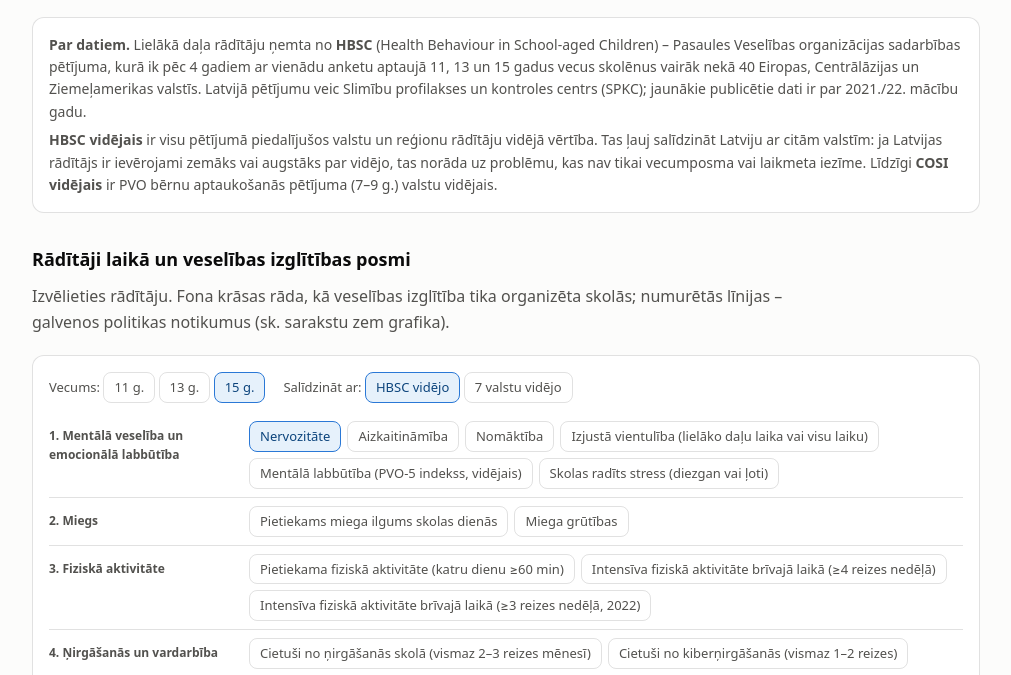
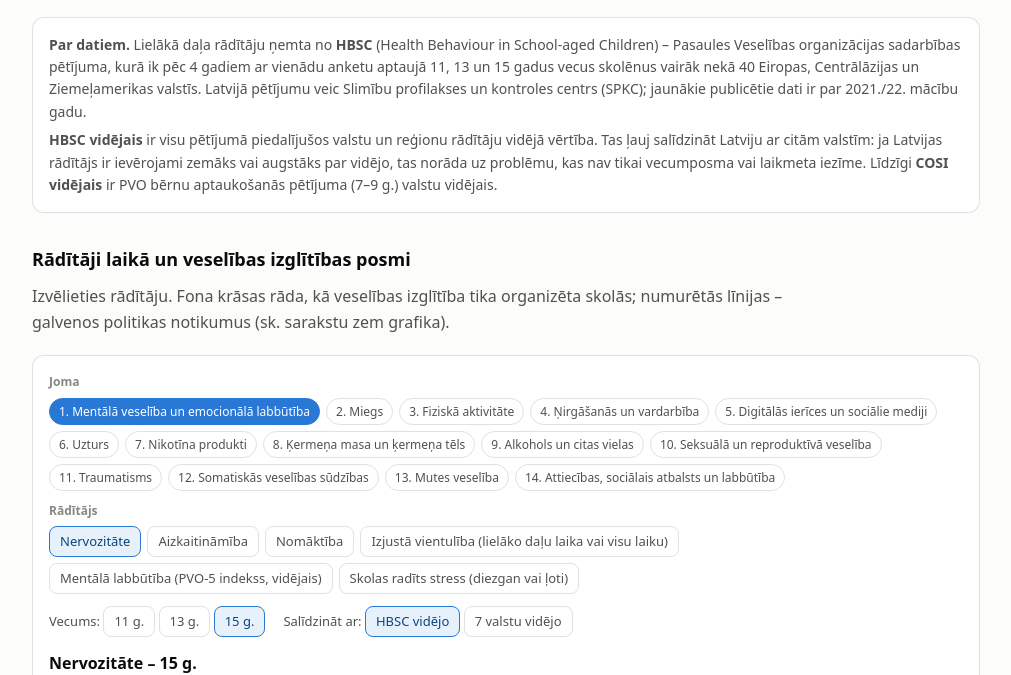
Before and after one commit to e-vanags/veseliba, a plain HTML site: page index.html in a window 1280 px wide. Shown: the part 125-800 px from the top of the page, without its empty margins (134-1145 px from the left). Drawn offline with nearby package versions, Linux system fonts and the light colour scheme.

Commit message:
Lietojamība: divu līmeņu izvēle (joma → rādītājs), grafika virsraksts, saite uz konkrētu rādītāju
Co-Authored-By: Claude Opus 5.5 <noreply@anthropic.com>

```diff
--- a/index.html
+++ b/index.html
@@ -22,6 +22,11 @@ h1{font-size:26px;font-weight:600;margin:0 0 6px;line-height:1.25}
 h2{font-size:18px;font-weight:600;margin:32px 0 10px}
 p.lead{color:var(--ink2);margin:0 0 20px;max-width:780px}
 .card{background:var(--surface);border:1px solid var(--border);border-radius:12px;padding:16px}
+.lbl{font-size:12px;font-weight:600;color:var(--muted);margin-bottom:6px;text-transform:none}
+.gp{display:flex;flex-wrap:wrap;gap:6px}
+.dom{font:inherit;font-size:12px;padding:3px 9px;border:1px solid var(--border);border-radius:999px;background:transparent;color:var(--ink2);cursor:pointer}
+.dom:hover{border-color:var(--accent)}
+.dom.on{background:var(--accent);color:#fff;border-color:var(--accent)}
 .grp{display:grid;grid-template-columns:190px 1fr;gap:10px;align-items:start;padding:8px 0;border-bottom:1px solid var(--border)}
 .grp:last-child{border-bottom:0}
 .grp .gl{font-size:12px;font-weight:600;color:var(--ink2);padding-top:5px}
@@ -72,11 +77,15 @@ table.t th{font-weight:600;color:var(--ink2);font-size:13px}
 <h2>Rādītāji laikā un veselības izglītības posmi</h2>
 <p class="lead">Izvēlieties rādītāju. Fona krāsas rāda, kā veselības izglītība tika organizēta skolās; numurētās līnijas – galvenos politikas notikumus (sk. sarakstu zem grafika).</p>
 <div class="card">
-  <div id="ctl" style="display:flex;flex-wrap:wrap;gap:18px;align-items:center;margin:0 0 10px;font-size:13px;color:var(--ink2)">
+  <div class="lbl">Joma</div>
+  <div id="doms" class="gp"></div>
+  <div class="lbl" style="margin-top:10px">Rādītājs</div>
+  <div id="pills" class="gp"></div>
+  <div id="ctl" style="display:flex;flex-wrap:wrap;gap:18px;align-items:center;margin:12px 0 4px;font-size:13px;color:var(--ink2)">
     <span>Vecums: <button class="pill" data-age="11" onclick="setAge(11)">11 g.</button> <button class="pill" data-age="13" onclick="setAge(13)">13 g.</button> <button class="pill" data-age="15" onclick="setAge(15)">15 g.</button></span>
     <span>Salīdzināt ar: <button class="pill" data-cmp="HBSC_avg" onclick="setCmp('HBSC_avg')">HBSC vidējo</button> <button class="pill" data-cmp="vid7" onclick="setCmp('vid7')">7 valstu vidējo</button></span>
   </div>
-  <div id="pills"></div>
+  <h3 id="ctitle" style="font-size:16px;font-weight:600;margin:14px 0 2px"></h3>
   <div class="legend" id="legend"></div>
   <div class="chartbox"><canvas id="c" role="img" aria-label="Izvēlētā rādītāja laika rinda ar veselības izglītības posmiem un politikas notikumiem">Bērnu un pusaudžu veselības rādītāji Latvijā.</canvas></div>
   <div class="bands">
@@ -212,7 +221,10 @@ function ctl(){document.querySelectorAll('[data-age]').forEach(b=>b.classList.to
 function setAge(a){AGE=a;draw(cur)}
 function setCmp(c){CMP=c;draw(cur)}
 function draw(i){
-  cur=i;
+  cur=i;if(V[i].j!==DOM)DOM=V[i].j;renderDoms();renderPills();
+  const a=V[i].code?(V[i].o.ages.includes(AGE)?AGE:V[i].o.ages[V[i].o.ages.length-1]):null;
+  document.getElementById('ctitle').textContent=V[i].k+(a?' – '+a+' g.':'');
+  try{history.replaceState(null,'','#'+encodeURIComponent((V[i].code||'r'+i))+(V[i].code?'&v='+AGE+'&s='+CMP:''))}catch(e){}
   document.querySelectorAll('.pill[data-i]').forEach(p=>{const on=+p.dataset.i===i;p.classList.toggle('on',on);p.setAttribute('aria-pressed',on)});
   ctl();
   document.getElementById('legend').innerHTML=series(V[i]).map(({l,c,d})=>`<span><span style="width:16px;height:0;border-top:2px ${d?'dashed':'solid'} ${c}"></span>${l}</span>`).join('');
@@ -222,9 +234,13 @@ function draw(i){
   const tick=css('--muted'),grid=css('--grid');
   chart=new Chart(document.getElementById('c'),{type:'line',data:{datasets:ds(i)},plugins:[bands],options:{responsive:true,maintainAspectRatio:false,animation:{duration:300},interaction:{mode:'nearest',intersect:false},plugins:{legend:{display:false},tooltip:{callbacks:{title:t=>String(t[0].parsed.x),label:t=>t.dataset.label+': '+t.parsed.y}}},scales:{x:{type:'linear',min:1995,max:2027,ticks:{stepSize:5,color:tick,callback:v=>String(v)},grid:{display:false}},y:{beginAtZero:true,ticks:{color:tick},grid:{color:grid},title:{display:true,text:unit(V[i]),color:tick,font:{size:12}}}}}});
 }
-document.getElementById('pills').innerHTML=Object.entries(GN).map(([j,g])=>`<div class="grp"><span class="gl">${j}. ${g}</span><div class="gp">${V.map((v,i)=>v.j===+j?`<button class="pill" data-i="${i}" onclick="draw(${i})">${v.k}</button>`:'').join('')}</div></div>`).join('');
+let DOM=1;
+function renderDoms(){document.getElementById('doms').innerHTML=Object.entries(GN).map(([j,g])=>`<button class="dom${+j===DOM?' on':''}" onclick="pickDom(${j})">${j}. ${g}</button>`).join('')}
+function renderPills(){document.getElementById('pills').innerHTML=V.map((v,i)=>v.j===DOM?`<button class="pill${i===cur?' on':''}" data-i="${i}" onclick="draw(${i})">${v.k}</button>`:'').join('')}
+function pickDom(j){DOM=j;const f=V.findIndex(v=>v.j===j);draw(f)}
 document.getElementById('evs').innerHTML=EV.map(([v,y,t],i)=>`<li><b>${i+1}. ${y}</b><span>${t}</span></li>`).join('');
 let start=0;try{const s=parseInt(localStorage.getItem('indikators3'));if(s>=0&&s<V.length)start=s}catch(e){}
+try{const h=decodeURIComponent(location.hash.slice(1));if(h){const q=Object.fromEntries(h.split('&').slice(1).map(x=>x.split('=')));const id=h.split('&')[0];const f=id[0]==='r'&&/^r\d+$/.test(id)?+id.slice(1):V.findIndex(v=>v.code===id);if(f>=0)start=f;if(q.v)AGE=+q.v;if(q.s&&CMPN[q.s])CMP=q.s}}catch(e){}
 draw(start);
 </script>
 </body>
```
